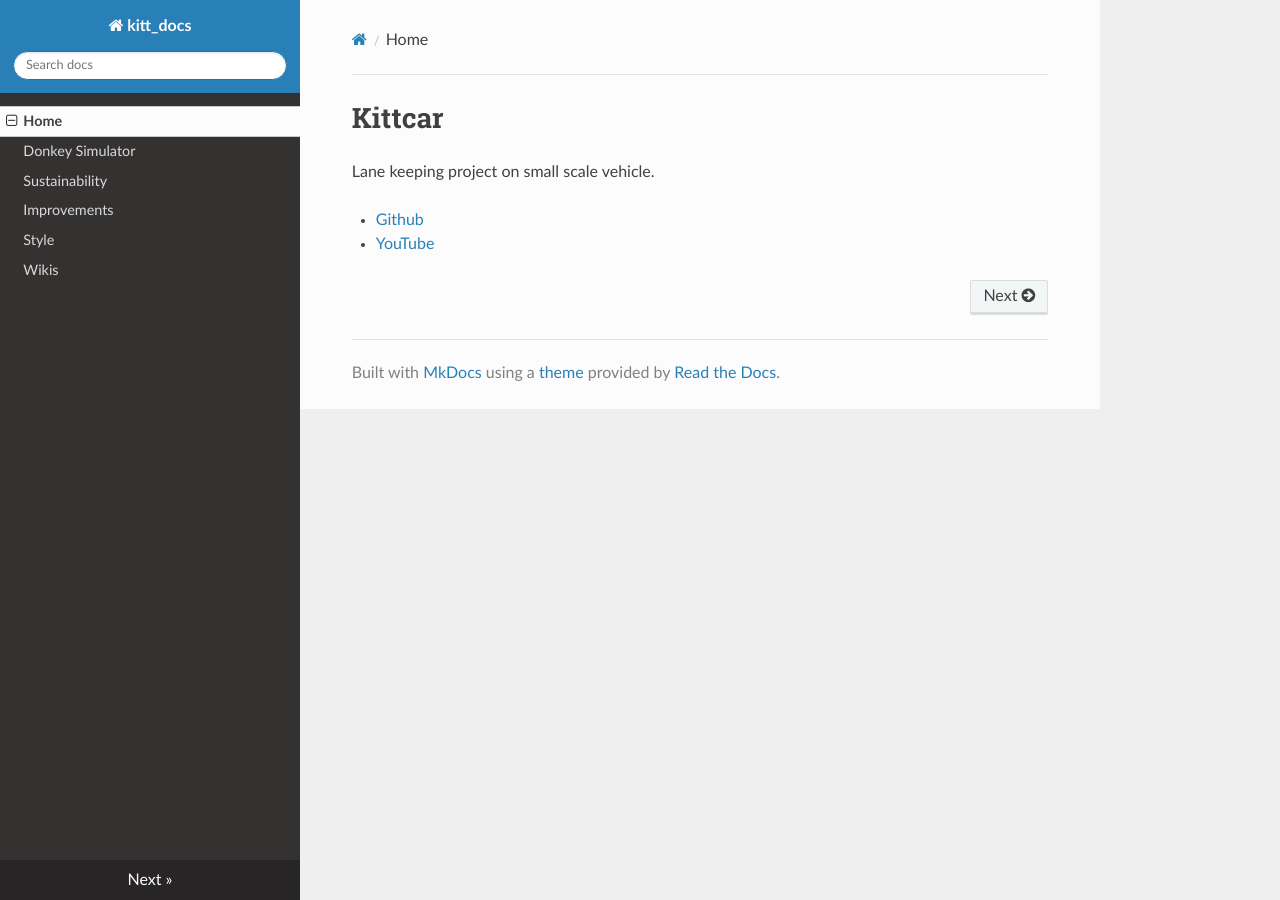
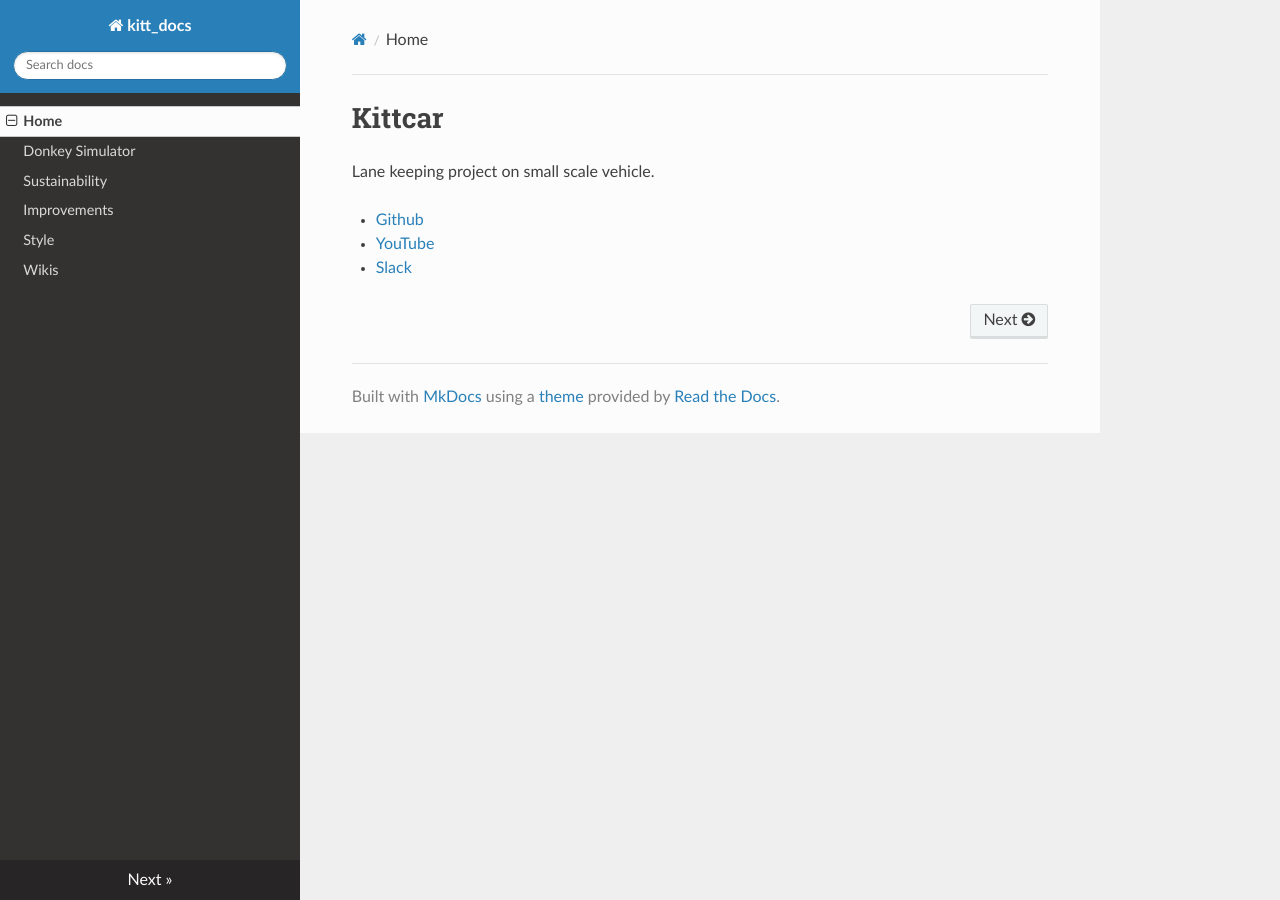
Before and after one commit to kittcar/kitt_docs, an MkDocs documentation site: the page built from docs/index.md, in a window 1280 px wide. Built offline with MkDocs 1.6.1, drawn with Linux system fonts in a browser that asks for light colours; nearby versions of some CDN libraries; old or Windows-style settings are respelled for this version of MkDocs.

Commit message:
Update index.md

```diff
--- a/docs/index.md
+++ b/docs/index.md
@@ -4,3 +4,4 @@ Lane keeping project on small scale vehicle.
 
 - [Github](https://github.com/kittcar)
 - [YouTube](https://www.youtube.com/channel/UC13CJX3DgJVtIGpTjfX6c3A)
+- [Slack](https://kittcar.slack.com)
```
